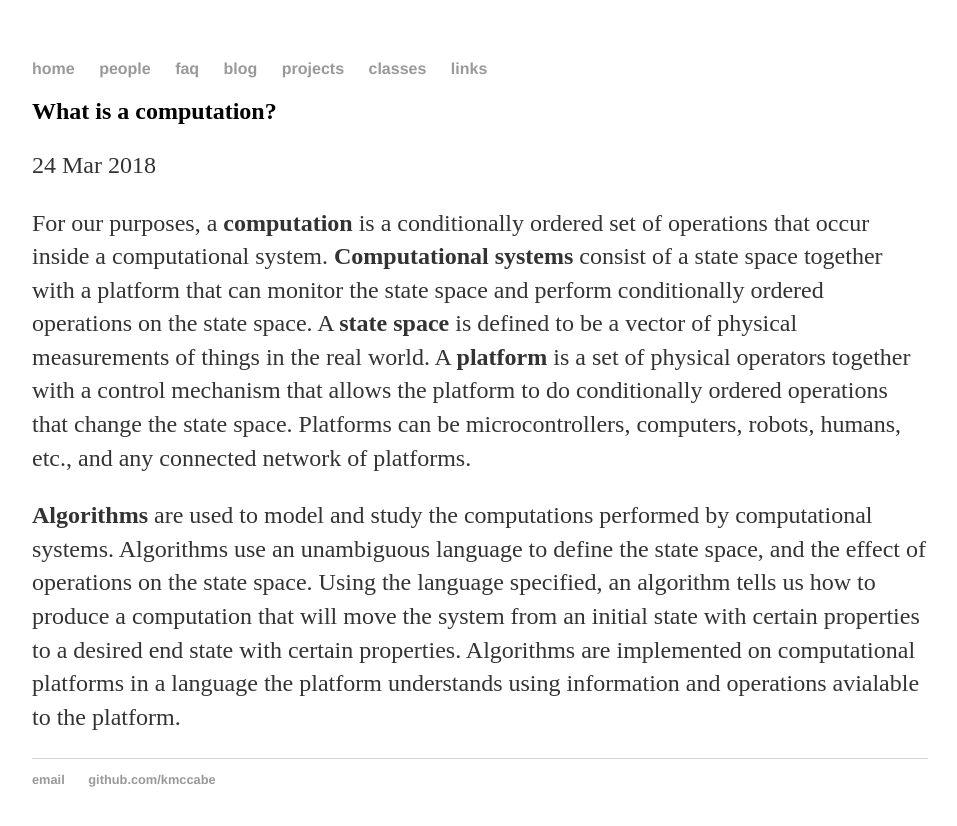
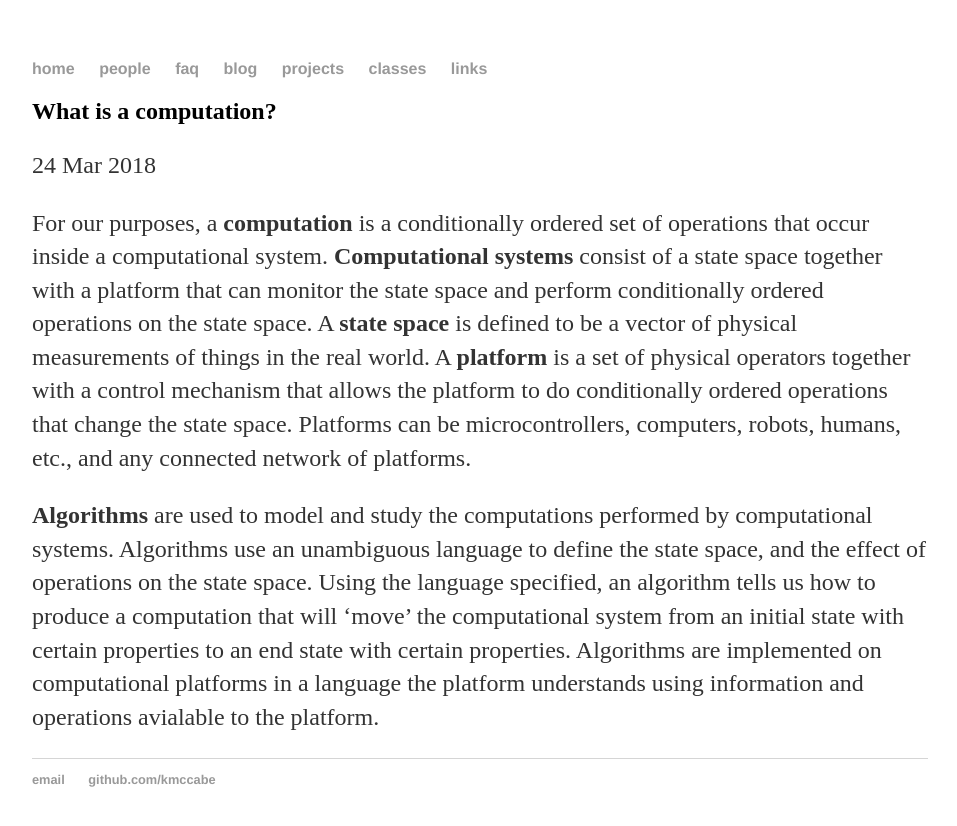
Before and after one commit to Kmccabe/KAM.github.io, a Jekyll site: the page built from _faqs/00005_ computations.md, in a window 1280 px wide. Shown: the top 826 px of the page, without its empty margins (160-1117 px from the left). Built offline with Jekyll 4.4.1, drawn with Linux system fonts in a browser that asks for light colours.

Commit message:
few edits

```diff
--- a/_faqs/00005_ computations.md
+++ b/_faqs/00005_ computations.md
@@ -5,4 +5,4 @@ layout: faq
 ---
 For our purposes, a **computation** is a conditionally ordered set of operations that occur inside a computational system.  **Computational systems** consist of a state space together with a platform that can monitor the state space and perform conditionally ordered operations on the state space.  A **state space** is defined to be a vector of physical measurements of things in the real world.  A **platform** is a set of physical operators together with a control mechanism that allows the platform to do conditionally ordered operations that change the state space.  Platforms can be microcontrollers, computers, robots, humans, etc., and any connected network of platforms.
 
-**Algorithms** are used to model and study the computations performed by computational systems.  Algorithms use an unambiguous language to define the state space, and the effect of operations on the state space.  Using the language specified, an algorithm tells us how to produce a computation that will move the system from an initial state with certain properties to a desired end state with certain properties.  Algorithms are implemented on computational platforms in a language the platform understands using information and operations avialable to the platform.
+**Algorithms** are used to model and study the computations performed by computational systems.  Algorithms use an unambiguous language to define the state space, and the effect of operations on the state space.  Using the language specified, an algorithm tells us how to produce a computation that will 'move' the computational system from an initial state with certain properties to an end state with certain properties.  Algorithms are implemented on computational platforms in a language the platform understands using information and operations avialable to the platform.
```
